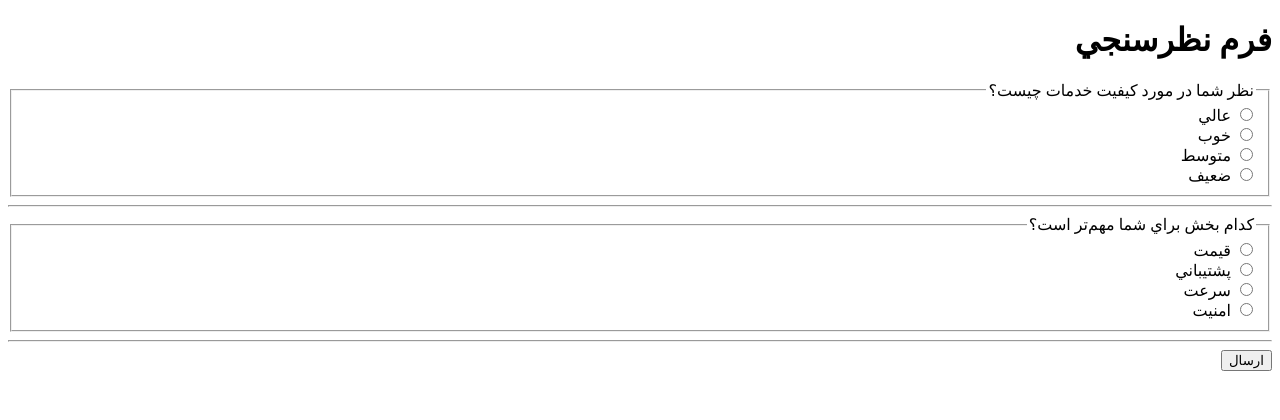
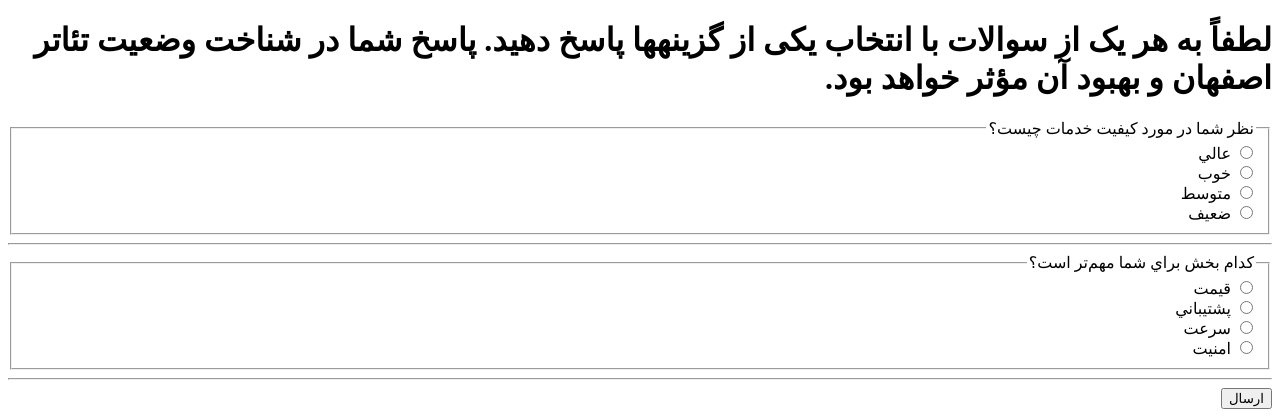
Before and after one commit to houseina2000-netizen/survey_bot, a Flask app: page / in a window 1280 px wide. Shown: the top 420 px of the page. Run offline with Flask 3, Linux system fonts and the light colour scheme.

Commit message:
Update survey.html

```diff
--- a/templates/survey.html
+++ b/templates/survey.html
@@ -2,10 +2,10 @@
 <html lang="fa">
 <head>
   <meta charset="UTF-8">
-  <title>نظرسنجي</title>
+  <title>پرسش‌نامه بررسی دیدگاه تماشاگران تئاتر در اصفهان</title>
 </head>
 <body dir="rtl">
-  <h1>فرم نظرسنجي</h1>
+  <h1>لطفاً به هر یک از سوالات با انتخاب یکی از گزینهها پاسخ دهید. پاسخ شما در شناخت وضعیت تئاتر اصفهان و بهبود آن مؤثر خواهد بود.</h1>
   <form method="POST">
     {% for q in questions %}
       <fieldset>
```
